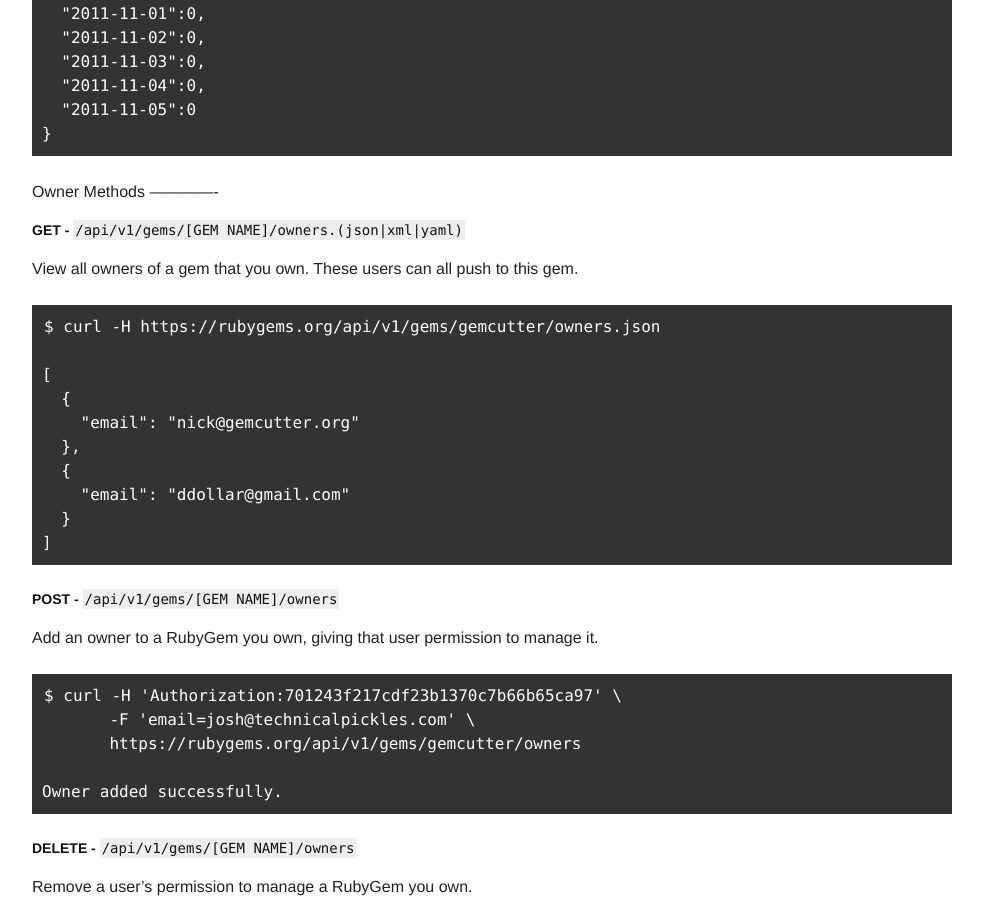
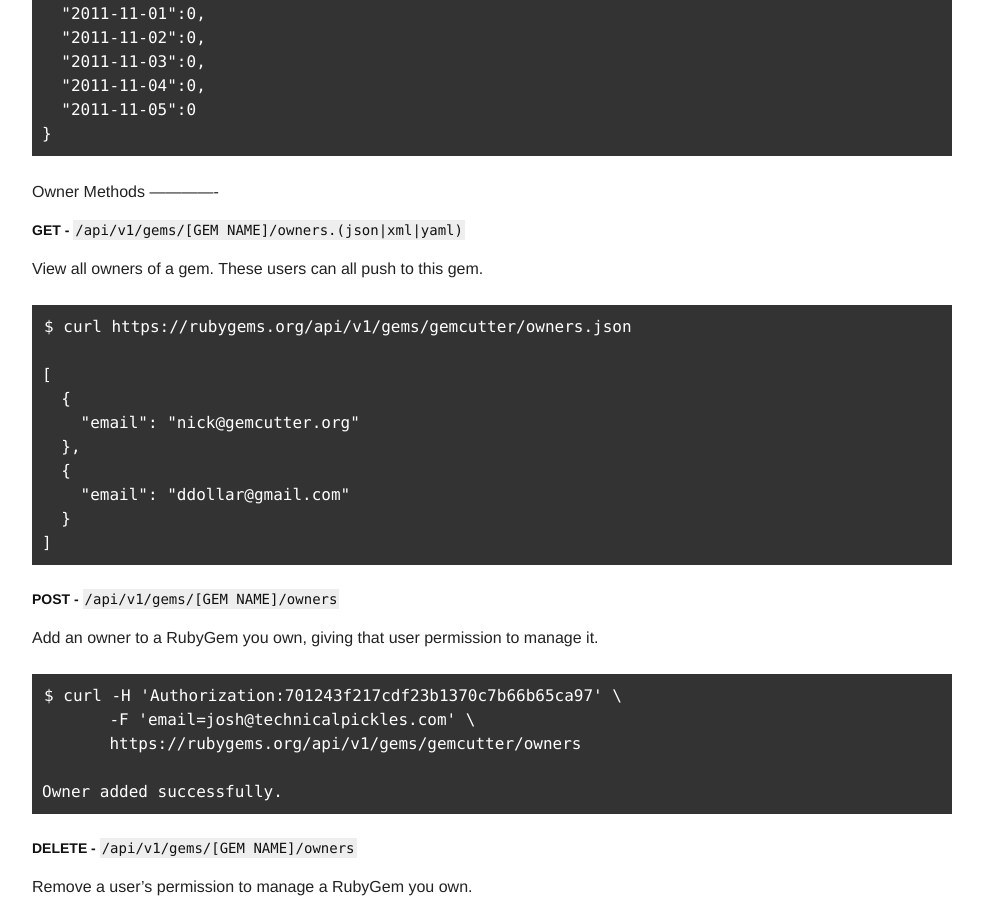
Before and after one commit to radar/guides, a Jekyll site: the page built from rubygems-org-api.md, in a window 1280 px wide and 900 px high, scrolled down 6839 px. Shown: the whole window, without its empty margins (148-1131 px from the left). Built offline with Jekyll 4.4.1, drawn with Linux system fonts in a browser that asks for light colours; some of the changed text lies outside the part shown.

Commit message:
minor fixes of the rubygems API documentation

```diff
--- a/rubygems-org-api.md
+++ b/rubygems-org-api.md
@@ -307,9 +307,9 @@ Owner Methods
 
 ### GET - `/api/v1/gems/[GEM NAME]/owners.(json|xml|yaml)`
 
-View all owners of a gem that you own. These users can all push to this gem.
+View all owners of a gem. These users can all push to this gem.
 
-    $ curl -H https://rubygems.org/api/v1/gems/gemcutter/owners.json
+    $ curl https://rubygems.org/api/v1/gems/gemcutter/owners.json
 
     [
       {
```
Also changed, not shown: other parts of rubygems-org-api.md (+2 -2 lines).
